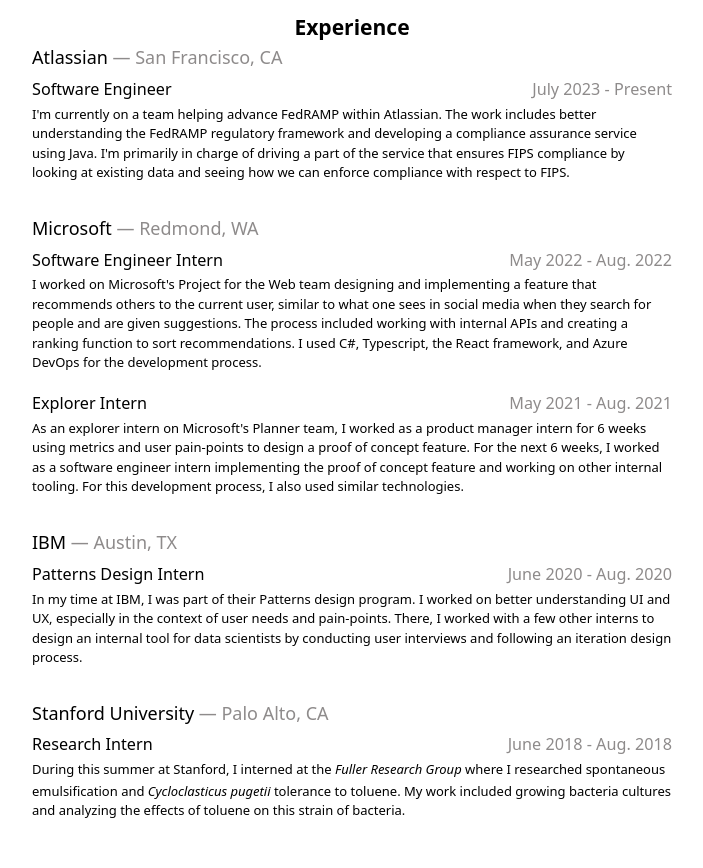
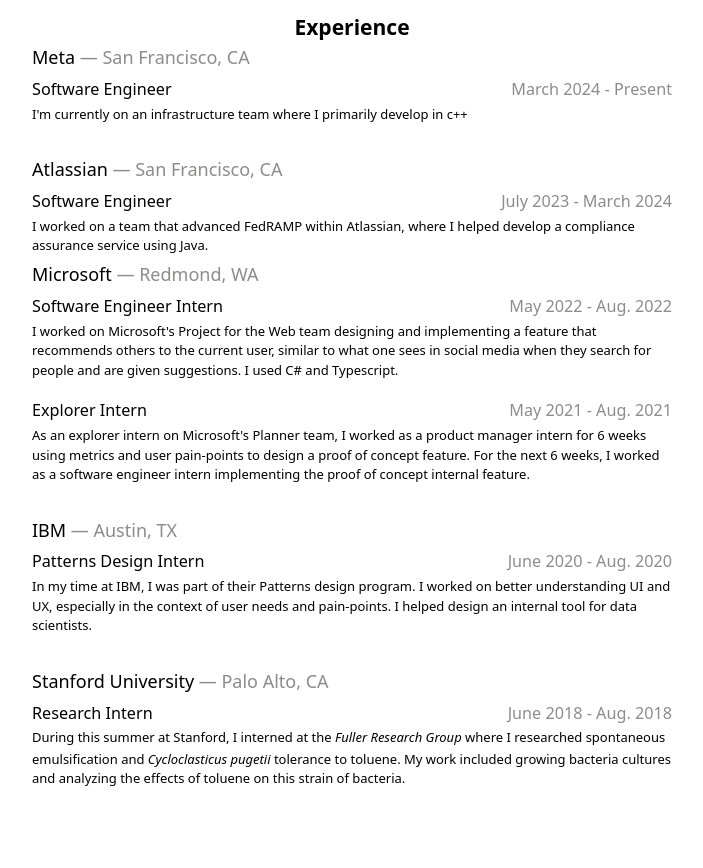
Before and after one commit to em-ramirez/em-ramirez.github.io, a website: page public/resume.html in a window 1280 px wide. Shown: the part 1013-1881 px from the top of the page, without its empty margins (288-991 px from the left). Drawn offline with nearby package versions, Linux system fonts and the light colour scheme.

Commit message:
Changing contents

```diff
--- a/api/index.js
+++ b/api/index.js
@@ -1,4 +1,5 @@
 const express = require('express');
+const cors = require('cors');
 const cloudinary = require('cloudinary').v2;
 
 const app = express();
@@ -18,9 +19,10 @@
 // Define a route to fetch images from Cloudinary
 app.get('/api/images', async (req, res) => {
     try {
+        console.log("fetching images....");
         const cloudinaryResponse = await cloudinary.api.resources({type: 'upload', max_results: 10, context: true})
         .then();
-
+        console.log("Fetched images succeed.");
         res.json(cloudinaryResponse.resources);
     } catch (error) {
         console.error('Error fetching images:', error);
--- a/package.json
+++ b/package.json
@@ -1,6 +1,7 @@
 {
   "dependencies": {
     "cloudinary": "^1.41.1",
+    "cors": "^2.8.5",
     "express": "^4.18.2",
     "firebase": "^10.7.1"
   },
--- a/public/resume.html
+++ b/public/resume.html
@@ -116,19 +116,27 @@
                         Experience
                     </h3>
                     <p id="resume-content-experience">
-                        Atlassian <span class="text-gray">— San Francisco, CA</span>
+                        Meta <span class="text-gray">— San Francisco, CA</span>
                     </p>
                     <p class="font-md-small mb-small" id="resume-teaching">
-                        Software Engineer <span class="text-gray align-right"> July 2023 - Present</span>
+                        Software Engineer <span class="text-gray align-right"> March 2024 - Present</span>
                     </p>
                     <p class="font-small mt-small" id="resume-teaching">
-                        I'm currently on a team helping advance FedRAMP within Atlassian. The work includes better understanding the FedRAMP regulatory
-                        framework and developing a compliance assurance service using Java. I'm primarily in charge of driving a part of the service that
-                        ensures FIPS compliance by looking at existing data and seeing how we can enforce compliance with respect to FIPS.
+                        I'm currently on an infrastructure team where I primarily develop in c++
                     </p>
                     <br>
 
                     <div class="experience-section">
+                        <p id="resume-content-experience">
+                            Atlassian <span class="text-gray">— San Francisco, CA</span>
+                        </p>
+                        <p class="font-md-small mb-small" id="resume-teaching">
+                            Software Engineer <span class="text-gray align-right"> July 2023 - March 2024</span>
+                        </p>
+                        <p class="font-small mt-small" id="resume-teaching">
+                            I worked on a team that advanced FedRAMP within Atlassian, where I helped develop a compliance assurance service using Java.
+                        </p>
+                        <br>
 
                         <p id="resume-content-experience">
                             Microsoft <span class="text-gray">— Redmond, WA</span>
@@ -138,9 +146,8 @@
                         </p>
                         <p class="font-small mt-small" id="resume-teaching">
                             I worked on Microsoft's Project for the Web team designing and implementing a feature that recommends others to the
-                            current user, similar to what one sees in social media when they search for people and are given suggestions. The
-                            process included working with internal APIs and creating a ranking function to sort recommendations. I
-                            used C#, Typescript, the React framework, and Azure DevOps for the development process.
+                            current user, similar to what one sees in social media when they search for people and are given suggestions. I
+                            used C# and Typescript.
                         </p>
                         <br>
 
@@ -150,8 +157,7 @@
                         <p class="font-small mt-small" id="resume-teaching">
                             As an explorer intern on Microsoft's Planner team, I worked as a product manager intern for 6 weeks using metrics and
                             user pain-points to design a proof of concept feature. For the next 6 weeks, I worked as a software engineer intern
-                            implementing the proof of concept feature and working on other internal tooling. For this development process, I also used
-                            similar technologies.
+                            implementing the proof of concept internal feature.
                         </p>
                     </div>
 
@@ -165,8 +171,8 @@
                         </p>
                         <p class="font-small mt-small" id="resume-teaching">
                             In my time at IBM, I was part of their Patterns design program. I worked on better understanding UI and
-                            UX, especially in the context of user needs and pain-points. There, I worked with a few other interns to
-                            design an internal tool for data scientists by conducting user interviews and following an iteration design process.
+                            UX, especially in the context of user needs and pain-points. I helped design an internal tool for data
+                            scientists.
                         </p>
                     </div>
                     <div class="experience-section" id="experience-section-end">
--- a/public/script.js
+++ b/public/script.js
@@ -86,6 +86,7 @@
     try {
         // const response = await fetch('http://localhost:3000/api/images');
         const response = await fetch('/api/images');
+        console.log("fetched images...");
         var data = await response.json();
 
         data2 = data.sort((a, b) => {
```
Also changed, not shown: public/index.html (+7 -7 lines), 1 other file.
